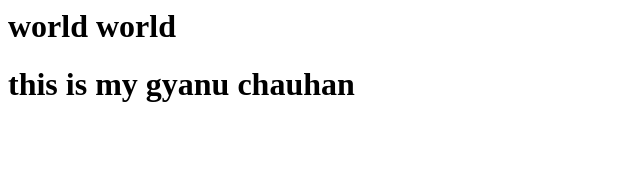
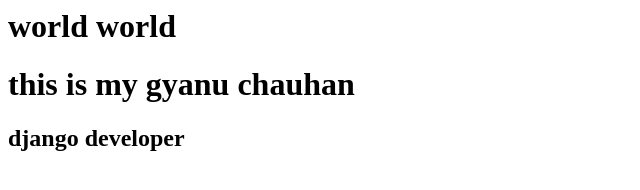
Before and after one commit to gyanu765git/gitproject, a plain HTML site: page index.html in a window 1280 px wide. Shown: the whole page, without its empty margins (0-640 px from the left). Drawn offline with Linux system fonts and the light colour scheme.

Commit message:
this is third comment

```diff
--- a/index.html
+++ b/index.html
@@ -1,2 +1,3 @@
 <h1> world world </h1>
 <h1> this is my gyanu chauhan </h1>
+<h2> django developer<h2>
```
Also changed, not shown: new.txt (added).
